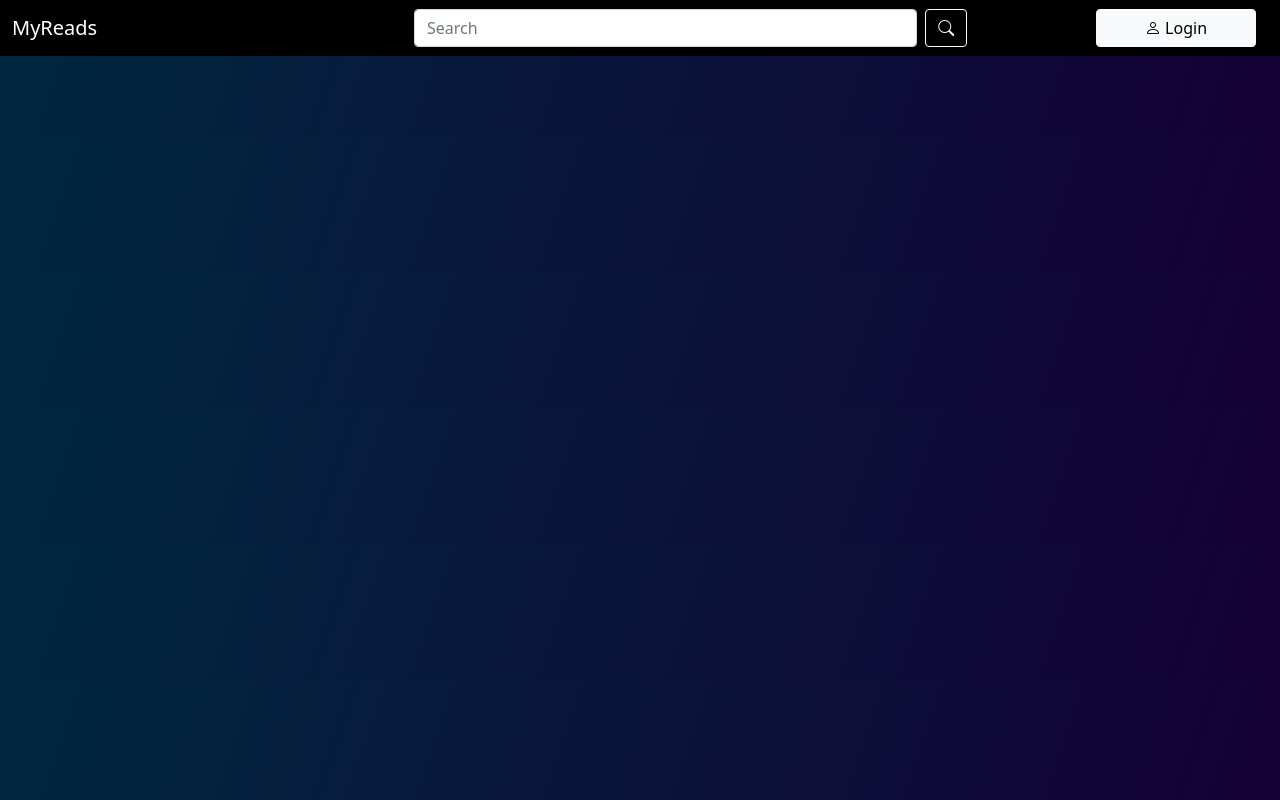
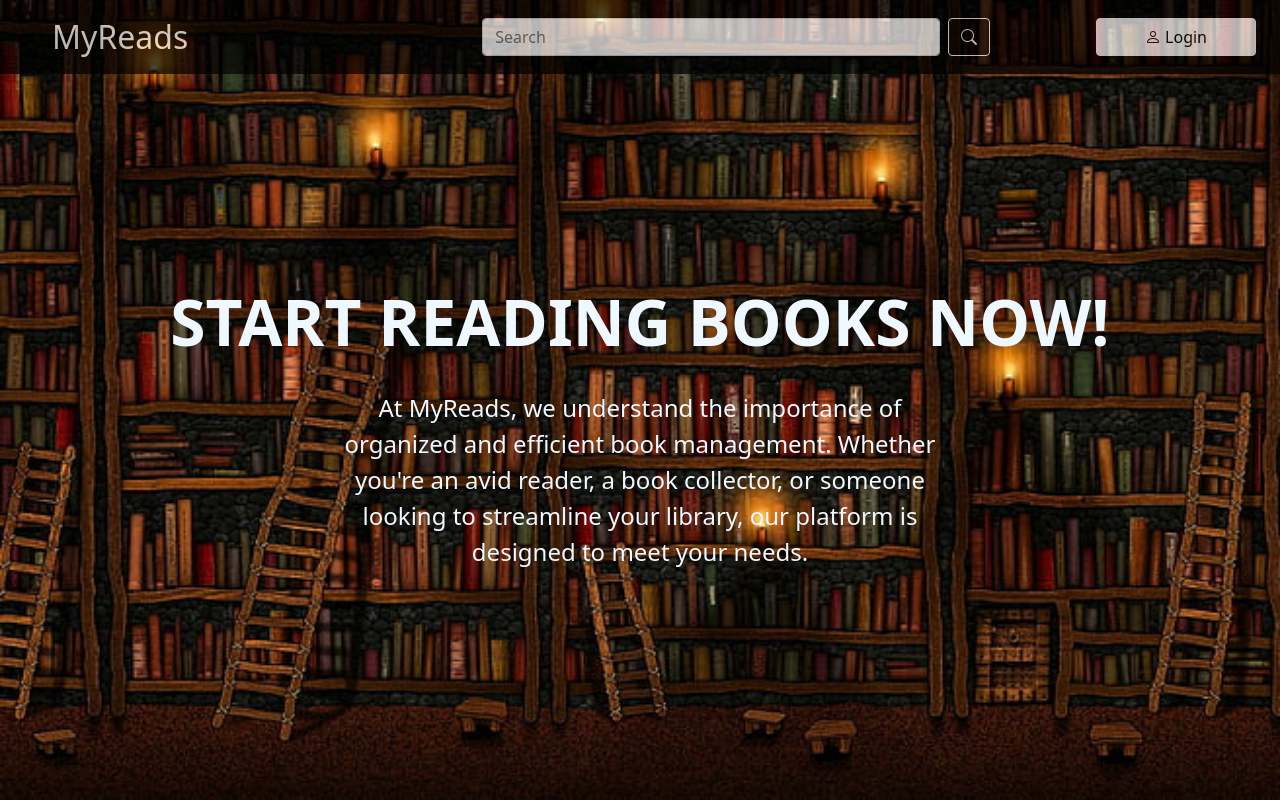
Before and after one commit to harshvivek14/MyReads, a Flask app: page / in a window 1280 px wide. Run offline with Flask 3, Linux system fonts and the light colour scheme; some libraries are stand-ins or nearby versions.

Commit message:
Updated home page

```diff
--- a/static/custom.css
+++ b/static/custom.css
@@ -1,4 +1,4 @@
 body {
-    background-image: linear-gradient( 108.8deg,  rgb(0, 40, 63), rgb(20, 0, 53));
+    background-size: cover; height: 300px;
     padding-bottom: 5rem;
 }
--- a/templates/base.html
+++ b/templates/base.html
@@ -1,5 +1,5 @@
 <!DOCTYPE html>
-<html lang="en">
+<html lang="en" style="height: 100%;">
 <head>
     <meta charset="UTF-8">
     <meta http-equiv="X-UA-Compatible" content="IE=edge">
@@ -11,10 +11,10 @@
     <link rel="stylesheet" href="/static/custom.css">
     <link rel="icon" type="image/x-icon" href="/static/movie.ico">
 </head>
-<body>
-    <nav class="navbar navbar-expand-lg sticky-top navbar-dark bg-black">
-        <div class="container-fluid">
-            <a class="navbar-brand" href="/">MyReads</a>
+<body style="height: 100%; background-image: url('static/library-books-wallpaper.jpg'); background-size: cover;">
+    <nav class="navbar navbar-expand-lg sticky-top navbar-dark bg-black" style="opacity: 0.7;">
+        <div class="container-fluid" style="opacity: 1;">
+            <a class="navbar-brand" href="/" style="font-size: 2rem; margin-left: 40px;" >MyReads</a>
             <button class="navbar-toggler" type="button" data-bs-toggle="collapse" data-bs-target="#navbarScroll" aria-controls="navbarScroll" aria-expanded="false" aria-label="Toggle navigation">
               <span class="navbar-toggler-icon"></span>
             </button>
@@ -68,6 +68,7 @@
           </div>
       </nav>
 
+
     {% block header %} {% endblock %}
 
     <!-- For displaying all the flashed messaged. Right above the content but below the header/nav -->
--- a/templates/home.html
+++ b/templates/home.html
@@ -6,6 +6,11 @@
 
 {% block content %}
 
+<div style="color: aliceblue; height: 100%; margin: auto; text-align: center; padding-top: 200px;"><b style="font-size: 4rem; ;">START READING BOOKS NOW!</b>
+
+    <p style="text-align: center; padding-top: 20px; font-size: 1.5rem; width: 50%; margin: auto;">At MyReads, we understand the importance of organized and efficient book management. Whether you're an avid reader, a book collector, or someone looking to streamline your library, our platform is designed to meet your needs.</p>
+  </div>
+
 {% endblock %}
 
 {% block footer %} {% endblock %}
--- a/templates/user/login.html
+++ b/templates/user/login.html
@@ -5,7 +5,7 @@
 {% block content %}
 <!-- For WTForms - Login form -->
 <div class="container col-sm-12 col-lg-5 justify-content-center pt-5">
-    <h3 class="display-4 text-light">Login</h3>
+    <h3 class="display-4 text-light" style="padding-top: 150px;"><b>Login</b></h3>
     <p class="lead text-light">Don't have an account? <a href="/register" class="text-primary">Register</a> instead</p>
     <form method="POST">
     <!-- For CSRF token -->
--- a/templates/user/register.html
+++ b/templates/user/register.html
@@ -5,7 +5,7 @@
 {% block content %}
 <!-- For WTForms - registration form -->
 <div class="container col-sm-12 col-lg-5 justify-content-center pt-5">
-    <h3 class="display-4 text-light">Registration</h3>
+    <h3 class="display-4 text-light" style="padding-top: 150px;">Registration</h3>
     <p class="lead text-light">Already have an account? <a href="/login" class="text-primary">Login</a> instead</p>
     <form method="POST">
     <!-- For CSRF token -->
```
Also changed, not shown: static/library-books-wallpaper.jpg (added).
